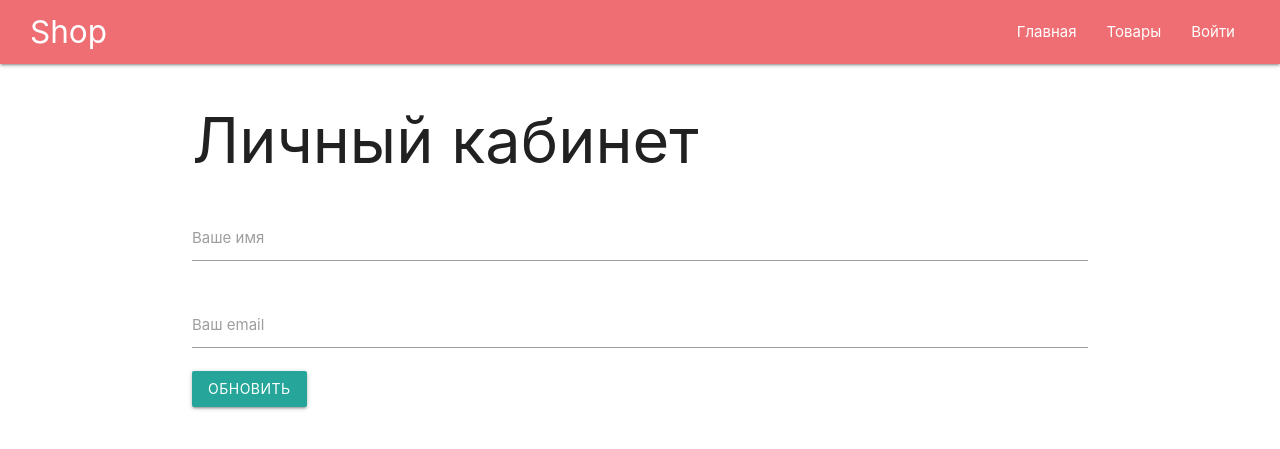
After one commit to Yevheniia1/Shop, a Node project: template views/profile.hbs in a window 1280 px wide. The commit adds this page. Shown: the top 449 px of the page. Run offline with Node 20 templates, Linux system fonts and the light colour scheme; the template is opened without the code that fills it, so the values that code supplies are empty; some libraries are stand-ins or nearby versions.

Commit message:
Добавлен личный кабинет для пользователя

```diff
--- a/index.js
+++ b/index.js
@@ -20,7 +20,8 @@ const homeRouter = require('./routes/home'),
       cartRouter = require('./routes/cart'),
       User = require('./models/user'),
       ordersRouter = require('./routes/orders'),
-      authRouter = require('./routes/auth');
+      authRouter = require('./routes/auth'),
+      profileRouter = require('./routes/profile');
 
 //Middleware
 const varMiddleware = require('./middleware/variables'),
@@ -70,6 +71,7 @@ app.use('/cart', cartRouter)
 app.use('/add', addRouter)
 app.use('/orders', ordersRouter)
 app.use('/auth', authRouter)
+app.use('/profile', profileRouter)
 
 app.use(errorHandler)
 
--- a/utils/validation.js
+++ b/utils/validation.js
@@ -75,3 +75,9 @@ exports.productValidation = [
     body('price', 'Введите корректную цену')
         .isNumeric(),
 ]
+
+exports.profileValidation = [
+    body('name', 'Имя должно состоять минимум из 2 символов')
+        .isLength({min: 2, max: 56})
+        .trim(),
+]
--- a/views/auth/login.hbs
+++ b/views/auth/login.hbs
@@ -62,7 +62,7 @@
                     <span class="helper-text" data-error="Введите пароль"></span>
                 </div>
                 <input type="hidden" name="_csrf" value="{{@root.csrf}}">
-                <button class="btn btn-primary" type="submit">зарегистрироваться</button>
+                <button class="btn btn-primary" type="submit">Зарегистрироваться</button>
             </form>
         </div>
     </div>
--- a/views/partials/navbar.hbs
+++ b/views/partials/navbar.hbs
@@ -22,6 +22,12 @@
                 <li><a href="/add">Добавить</a></li>
             {{/if}}
 
+            {{#if isProfile}}
+                <li class="active"><a href="/profile">Кабинет</a></li class="active">
+            {{else}}
+                <li><a href="/profile">Кабинет</a></li>
+            {{/if}}
+
             {{#if isCart}}
                 <li class="active"><a href="/cart">Корзина</a></li class="active">
             {{else}}
--- /dev/null
+++ b/views/profile.hbs
@@ -0,0 +1,21 @@
+<h1>Личный кабинет</h1>
+{{#if error}}
+    <p class="alert">{{error}}</p>
+{{/if}}
+<div class="row">
+    <form class="col s12" action="/profile" method="POST">
+        <div class="row">
+            <div class="input-field l6 offset-m3">
+                <input id="name" name="name" type="text" class="validate" required value="{{user.name}}">
+                <label for="name">Ваше имя</label>
+                <span class="helper-text" data-error="Введите имя"></span>
+            </div>
+              <div class="input-field l6 offset-m3">
+                <input id="email" name="email" type="email" readonly value="{{user.email}}">
+                <label for="name">Ваш email</label>
+            </div>
+            <input type="hidden" name="_csrf" value="{{@root.csrf}}">
+            <button class="btn btn-primary" type="submit">Обновить</button>
+        </div>
+    </form>
+</div>
```
Also changed, not shown: routes/profile.js (added, +38 -0 lines), views/imgs/assassins_creed_PNG38.png (added), views/imgs/fortnite-logo-collection-fortnite-svg-clipart-download-15.png (added).
